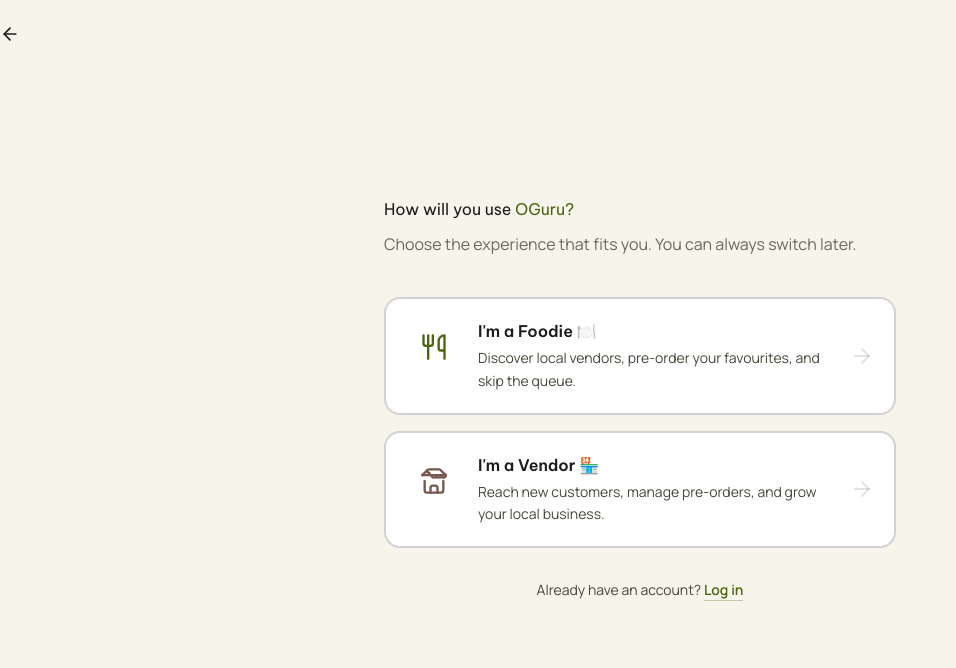
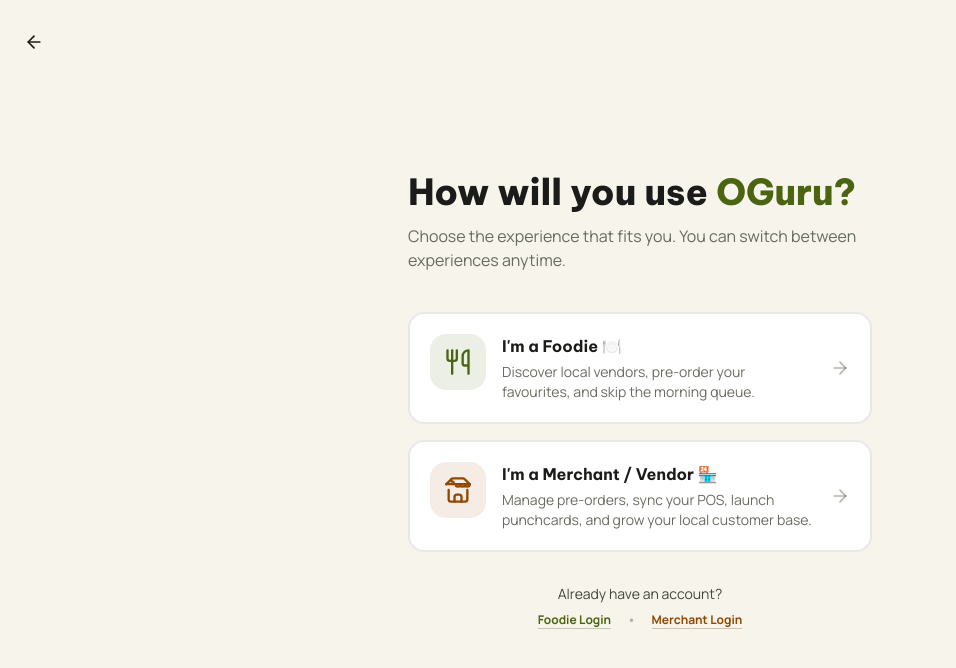
Before and after one commit to dorrykartabani-ctrl/oguru, a Next.js app: page /login in a window 1280 px wide. Shown: the top 668 px of the page, without its empty margins (0-956 px from the left). Built offline with nearby package versions, Linux system fonts and the light colour scheme.

Commit message:
Update page.tsx

```diff
--- a/app/login/page.tsx
+++ b/app/login/page.tsx
@@ -1,18 +1,12 @@
 'use client';
 
 import { useRouter } from 'next/navigation';
-import { useEffect, useState } from 'react';
+import { useState } from 'react';
 import { ArrowRight, ArrowLeft, StoreIcon, RestaurantIcon } from '@/components/icons';
 
 export default function PreLoginFork() {
   const router = useRouter();
-  const [mounted, setMounted] = useState(false);
   const [selected, setSelected] = useState<'foodie' | 'vendor' | null>(null);
-
-  useEffect(() => {
-    const timer = setTimeout(() => setMounted(true), 50);
-    return () => clearTimeout(timer);
-  }, []);
 
   const handleContinue = (role: 'foodie' | 'vendor') => {
     if (typeof window !== 'undefined' && window.navigator.vibrate) {
@@ -23,31 +17,31 @@ export default function PreLoginFork() {
 
     setTimeout(() => {
       router.push(role === 'foodie' ? '/login/customer' : '/login/vendor');
-    }, 200);
+    }, 150);
   };
 
   return (
-    <main className="min-h-screen bg-surface flex flex-col relative overflow-hidden">
+    <main className="min-h-screen bg-[#f6f4eb] flex flex-col relative overflow-hidden font-body selection:bg-[#4a6410] selection:text-white">
 
       {/* Back button */}
-      <div className="fixed top-0 left-0 w-full z-30 px-margin-mobile pt-4">
+      <div className="fixed top-0 left-0 w-full z-30 px-6 pt-6">
         <button
           onClick={() => router.push('/')}
-          className="p-2 -ml-2 rounded-full hover:bg-surface-container-high active:scale-95 transition-all duration-150"
+          className="p-2 -ml-2 rounded-full text-[#1b1c19] hover:bg-[#1b1c19]/5 active:scale-95 transition-all duration-150"
         >
-          <ArrowLeft className="w-5 h-5 text-on-surface" />
+          <ArrowLeft className="w-5 h-5" />
         </button>
       </div>
 
-      <div className="relative z-10 flex-1 flex flex-col justify-center px-margin-mobile max-w-lg mx-auto w-full py-16">
+      <div className="relative z-10 flex-1 flex flex-col justify-center px-6 max-w-lg mx-auto w-full py-16">
 
         {/* Heading */}
         <div className="mb-10">
-          <h1 className="font-headline-lg-mobile text-headline-lg-mobile text-on-background leading-tight mb-3">
-            How will you use <span className="text-primary">OGuru?</span>
+          <h1 className="font-display text-3xl sm:text-4xl font-extrabold text-[#1b1c19] leading-tight mb-3">
+            How will you use <span className="text-[#4a6410]">OGuru?</span>
           </h1>
-          <p className="text-on-surface-variant font-body-md opacity-80 leading-relaxed">
-            Choose the experience that fits you. You can always switch later.
+          <p className="text-[#44483a]/80 text-sm sm:text-base leading-relaxed">
+            Choose the experience that fits you. You can switch between experiences anytime.
           </p>
         </div>
 
@@ -57,33 +51,33 @@ export default function PreLoginFork() {
           <button
             onClick={() => handleContinue('foodie')}
             disabled={selected !== null}
-            className={`group w-full text-left bg-surface-container-lowest rounded-2xl border-2 p-5 transition-all duration-300 ${
+            className={`group w-full text-left bg-white rounded-2xl border-2 p-5 transition-all duration-300 ${
               selected === 'foodie'
-                ? 'border-primary shadow-[0_8px_24px_rgba(93,64,55,0.15)] scale-[1.02]'
-                : 'border-outline-variant/20 hover:border-primary/40 hover:shadow-[0_4px_12px_rgba(93,64,55,0.10)]'
+                ? 'border-[#4a6410] shadow-md scale-[1.01]'
+                : 'border-[#1b1c19]/10 hover:border-[#4a6410]/40 hover:shadow-sm'
             }`}
           >
             <div className="flex items-start gap-4">
 
-              <div className="w-14 h-14 rounded-2xl bg-primary-fixed/50 flex items-center justify-center">
-                <RestaurantIcon className="w-7 h-7 text-primary" />
+              <div className="w-14 h-14 rounded-2xl bg-[#4a6410]/10 flex items-center justify-center shrink-0">
+                <RestaurantIcon className="w-7 h-7 text-[#4a6410]" />
               </div>
 
-              <div className="flex-1">
-                <h3 className="font-body-lg text-on-surface font-semibold mb-1">
+              <div className="flex-1 min-w-0">
+                <h3 className="font-display text-base font-bold text-[#1b1c19] mb-1">
                   I&apos;m a Foodie 🍽️
                 </h3>
-                <p className="text-on-surface-variant text-sm leading-relaxed">
-                  Discover local vendors, pre-order your favourites, and skip the queue.
+                <p className="text-[#44483a]/80 text-xs sm:text-sm leading-relaxed">
+                  Discover local vendors, pre-order your favourites, and skip the morning queue.
                 </p>
               </div>
 
-              <div className="self-center">
+              <div className="self-center shrink-0">
                 <ArrowRight
-                  className={`w-6 h-6 transition-all ${
+                  className={`w-5 h-5 transition-all ${
                     selected === 'foodie'
-                      ? 'text-primary translate-x-1'
-                      : 'text-outline-variant group-hover:text-primary group-hover:translate-x-1'
+                      ? 'text-[#4a6410] translate-x-1'
+                      : 'text-[#44483a]/40 group-hover:text-[#4a6410] group-hover:translate-x-1'
                   }`}
                 />
               </div>
@@ -95,33 +89,33 @@ export default function PreLoginFork() {
           <button
             onClick={() => handleContinue('vendor')}
             disabled={selected !== null}
-            className={`group w-full text-left bg-surface-container-lowest rounded-2xl border-2 p-5 transition-all duration-300 ${
+            className={`group w-full text-left bg-white rounded-2xl border-2 p-5 transition-all duration-300 ${
               selected === 'vendor'
-                ? 'border-primary shadow-[0_8px_24px_rgba(93,64,55,0.15)] scale-[1.02]'
-                : 'border-outline-variant/20 hover:border-primary/40 hover:shadow-[0_4px_12px_rgba(93,64,55,0.10)]'
+                ? 'border-[#4a6410] shadow-md scale-[1.01]'
+                : 'border-[#1b1c19]/10 hover:border-[#4a6410]/40 hover:shadow-sm'
             }`}
           >
             <div className="flex items-start gap-4">
 
-              <div className="w-14 h-14 rounded-2xl bg-secondary-fixed/60 flex items-center justify-center">
-                <StoreIcon className="w-7 h-7 text-secondary" />
+              <div className="w-14 h-14 rounded-2xl bg-[#924700]/10 flex items-center justify-center shrink-0">
+                <StoreIcon className="w-7 h-7 text-[#924700]" />
               </div>
 
-              <div className="flex-1">
-                <h3 className="font-body-lg text-on-surface font-semibold mb-1">
-                  I&apos;m a Vendor 🏪
+              <div className="flex-1 min-w-0">
+                <h3 className="font-display text-base font-bold text-[#1b1c19] mb-1">
+                  I&apos;m a Merchant / Vendor 🏪
                 </h3>
-                <p className="text-on-surface-variant text-sm leading-relaxed">
-                  Reach new customers, manage pre-orders, and grow your local business.
+                <p className="text-[#44483a]/80 text-xs sm:text-sm leading-relaxed">
+                  Manage pre-orders, sync your POS, launch punchcards, and grow your local customer base.
                 </p>
               </div>
 
-              <div className="self-center">
+              <div className="self-center shrink-0">
                 <ArrowRight
-                  className={`w-6 h-6 transition-all ${
+                  className={`w-5 h-5 transition-all ${
                     selected === 'vendor'
-                      ? 'text-primary translate-x-1'
-                      : 'text-outline-variant group-hover:text-primary group-hover:translate-x-1'
+                      ? 'text-[#4a6410] translate-x-1'
+                      : 'text-[#44483a]/40 group-hover:text-[#4a6410] group-hover:translate-x-1'
                   }`}
                 />
               </div>
@@ -131,16 +125,26 @@ export default function PreLoginFork() {
 
         </div>
 
-        <div className="text-center">
-          <p className="text-on-surface-variant text-sm">
-            Already have an account?{' '}
+        {/* Direct Logins */}
+        <div className="text-center space-y-2">
+          <p className="text-[#44483a] text-xs sm:text-sm">
+            Already have an account?
+          </p>
+          <div className="flex justify-center gap-4 text-xs font-bold">
             <button
               onClick={() => router.push('/login/customer')}
-              className="text-primary font-semibold border-b border-primary/30 hover:border-primary"
+              className="text-[#4a6410] border-b border-[#4a6410]/30 hover:border-[#4a6410]"
             >
-              Log in
+              Foodie Login
             </button>
-          </p>
+            <span className="text-[#44483a]/40">•</span>
+            <button
+              onClick={() => router.push('/login/vendor')}
+              className="text-[#924700] border-b border-[#924700]/30 hover:border-[#924700]"
+            >
+              Merchant Login
+            </button>
+          </div>
         </div>
 
       </div>
```
